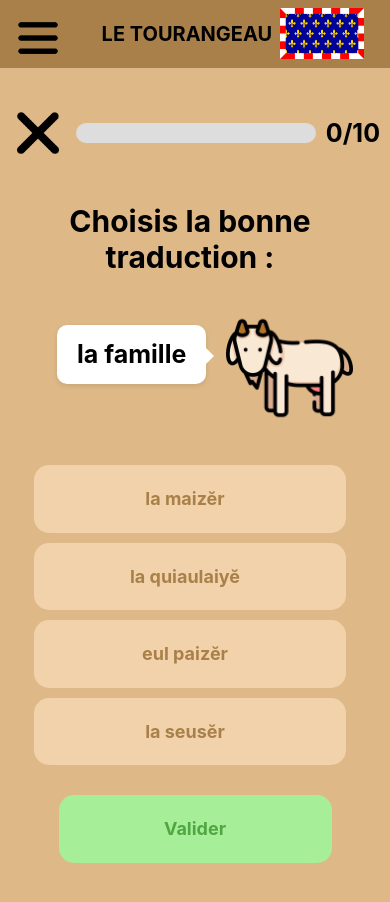
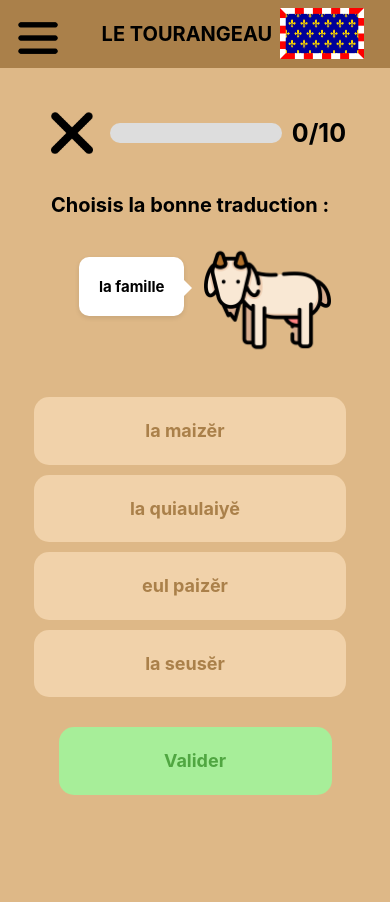
Before and after one commit to ElMala37/tourangeau, a React (Create React App) app: page /apprendre/famille in a window 390 px wide. Shown: the top 902 px of the page. Built offline with nearby package versions, Linux system fonts and the light colour scheme.

Commit message:
ApprendreThemeFamille

```diff
--- a/src/styles/Apprendre/Famille.css
+++ b/src/styles/Apprendre/Famille.css
@@ -386,7 +386,7 @@
 
 
 .QuestionBulle{
-    font-size: 25px;
+    font-size: 15px;
     margin-left:20px;
     margin-right:20px;
     color:black;
@@ -394,7 +394,7 @@
 }
 
 .TitreQuestion{
-    font-size: 30px;
+    font-size: 20px;
     margin-right:10px;
     color:black;
     font-weight:bolder;
```
